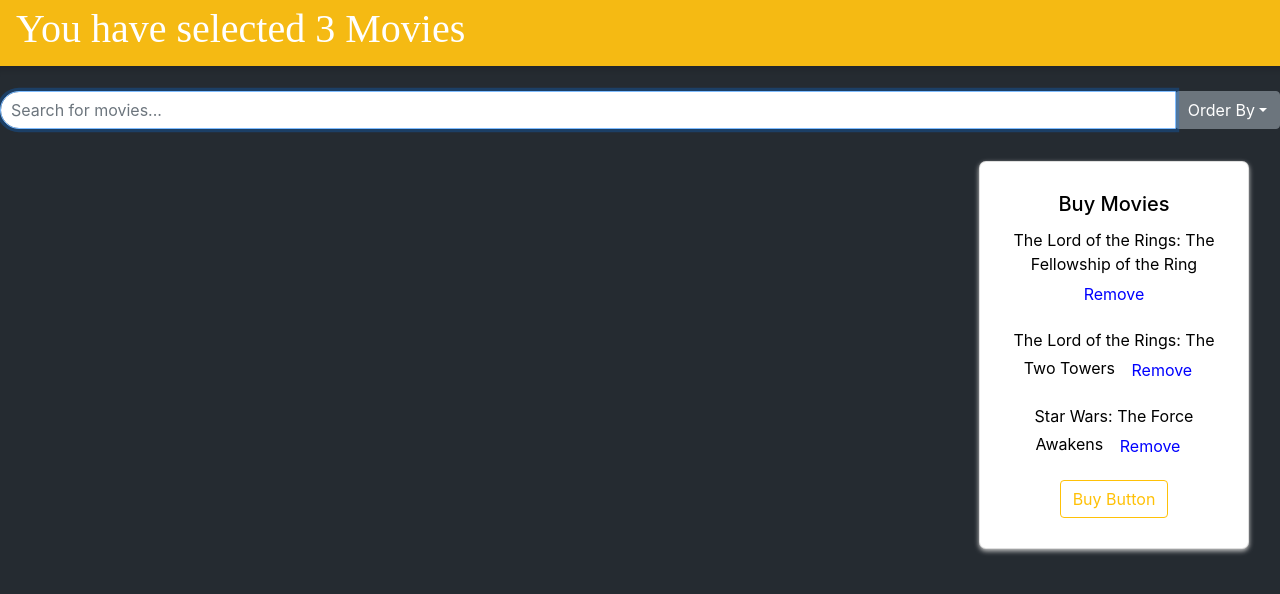
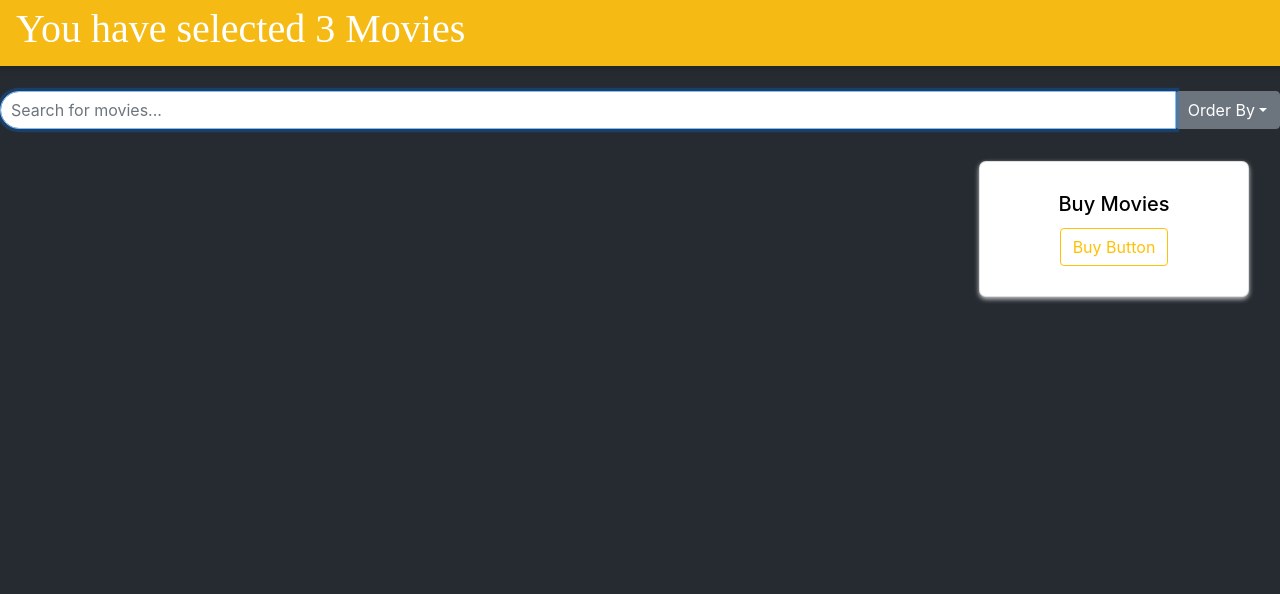
Before and after one commit to StergiosAnastasiadis/the-movie-picker-project, a React (Create React App) app: page / in a window 1280 px wide. Shown: the top 594 px of the page. Built offline with nearby package versions, Linux system fonts and the light colour scheme.

Commit message:
fix-Cart-Component

```diff
--- a/src/App.js
+++ b/src/App.js
@@ -12,13 +12,17 @@ function App() {
   // edw tha mpoun ta state tou component
   const [userSearchInput, setUserSearchInput] = useState("");
   const [data, setData] = useState([]);
-  const [moviesInsideCart, setMoviesInsideCart] = useState([{}]);
+  const [moviesInsideCart, setMoviesInsideCart] = useState([]);
 
   const url = `https://api.themoviedb.org/3/search/movie?api_key=386f116d61a5532dc4337deb9a45133c&language=en-US&query=${userSearchInput}&page=1&include_adult=false`;
 
   useEffect(() => {
     userSearchInput && getData();
   }, [userSearchInput]);
+
+  useEffect(() => {
+    console.log(moviesInsideCart);
+  }, [moviesInsideCart]);
 
   const getData = () => {
 
@@ -32,15 +36,24 @@ function App() {
 
   return (
     <div className="App">
+
       <Header />
-
       <Input setUserSearchInput={setUserSearchInput} />
 
       <div className="add_your_flex_styling_check_wrap">
-        {data.map((item) => (<Card key={item.id} id={item.id} title={item.title} poster_path={item.poster_path} moviesInsideCart={moviesInsideCart} setMoviesInsideCart={setMoviesInsideCart} />))}
+        {data.map((item) => (<Card key={item.id} id={item.id} title={item.title} poster_path={item.poster_path} setMoviesInsideCart={setMoviesInsideCart} />))}
       </div>
 
-      <Cart setMoviesInsideCart={setMoviesInsideCart} />
+      <div className="movie-cart">
+        <div className="card">
+          <div className="card-body">
+            <h5 className="card-title">Buy Movies</h5>
+            {moviesInsideCart.map((item) => (<Cart key={item.id} id={item.id} title={item.title} setMoviesInsideCart={setMoviesInsideCart} />))}
+            <button className="btn btn-outline-warning">Buy Button</button>
+          </div>
+        </div>
+      </div>
+
     </div>
   );
 }
```
